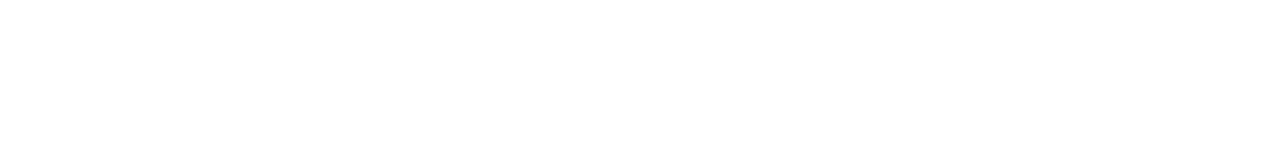
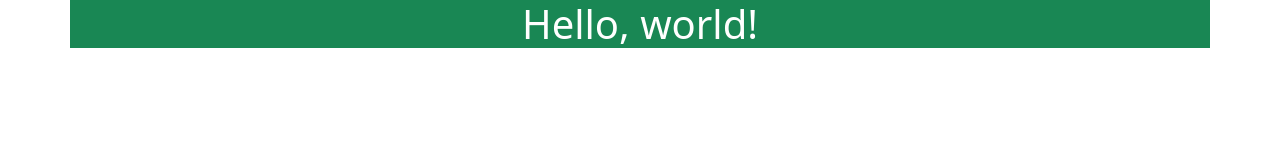
Before and after one commit to angelm1974/ZajaceAzure, a plain HTML site: page index.html in a window 1280 px wide. Drawn offline with nearby package versions, Linux system fonts and the light colour scheme.

Commit message:
podmianka

```diff
--- a/index.html
+++ b/index.html
@@ -10,7 +10,7 @@
 </head>
 
 <body>
-    <div class="container-sm bg-successs text-white text-center">
+    <div class="container-sm bg-success text-white text-center">
         <h1>Hello, world!</h1>
     </div>
     <script src="https://cdn.jsdelivr.net/npm/bootstrap@5.3.3/dist/js/bootstrap.bundle.min.js"
```
